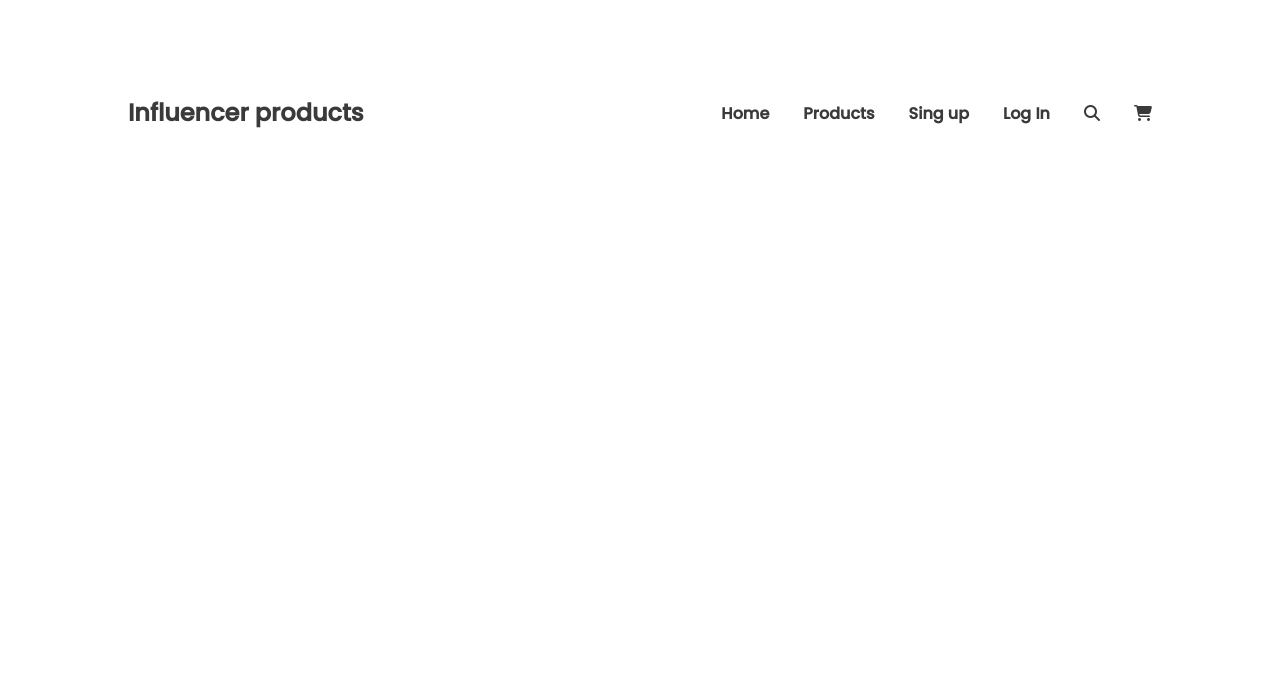
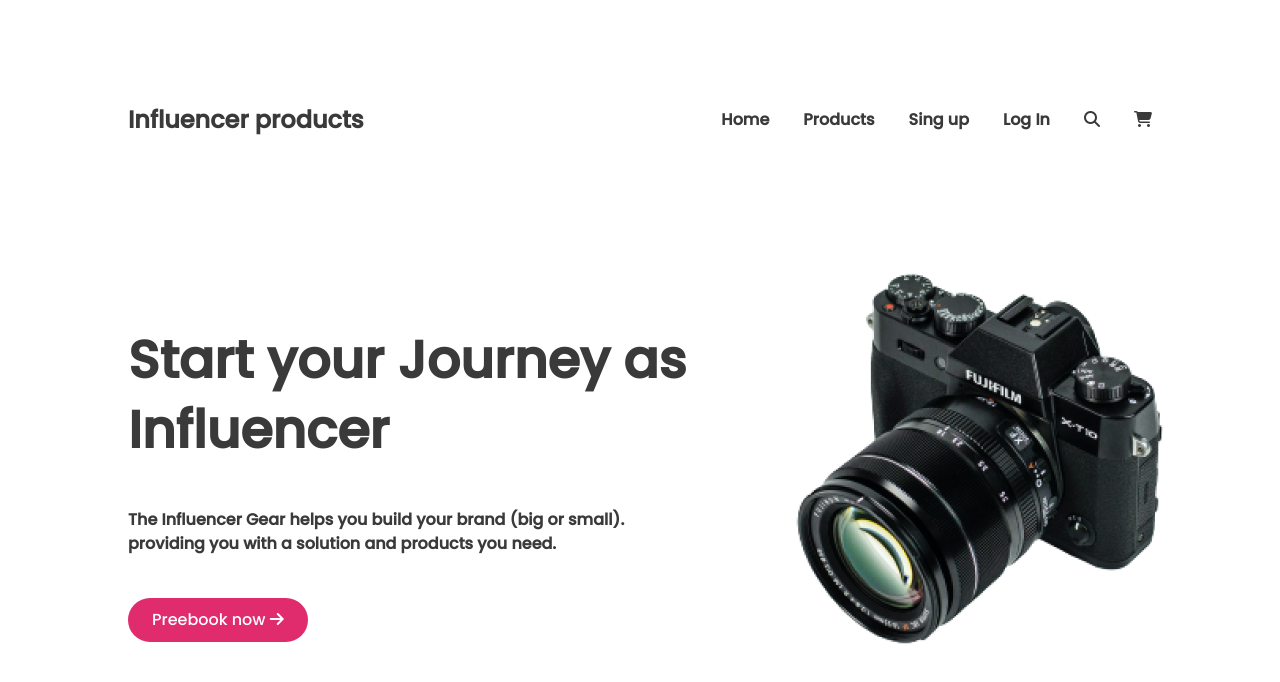
Before and after one commit to MdRakibulIslam404/influencer-gear, a plain HTML site: page index.html in a window 1280 px wide. Drawn offline with Linux system fonts and the light colour scheme.

Commit message:
influencer-section

```diff
--- a/css/style.css
+++ b/css/style.css
@@ -10,6 +10,9 @@
 header
 -------- */
 header{
+  margin: 70px 120px 0px 120px;
+}
+header{
   display: flex;
   align-items: center;
   justify-content: space-between;
@@ -20,7 +23,6 @@
   color: #3A3A3A;
   font-weight: bold;
   font-weight: 700;
-  margin: 87px 0px 0px 120px;
 }
 
 /*------
@@ -28,7 +30,6 @@
  -----*/
 nav ul{
   display: flex;
-  margin: 87px 120px 0px 0px;
 }
 nav ul li{
   list-style: none;
@@ -42,3 +43,54 @@
   font-size: 16px;
   line-height: 24px;
 }
+
+/* ---------
+influencer section
+---------- */
+.influencer-section{
+  margin: 0px 0px 0px 120px;
+}
+.influencer-top{
+  display: flex;
+  justify-content: space-between;
+  align-items: center;
+}
+.influencer-title{
+  width: 80%;
+  height: 270px;
+}
+.influencer-title h1{
+  font-weight: bold;
+  font-size: 52px;
+  line-height: 70px;
+  color: #3A3A3A;
+}
+.influencer-title p{
+  font-weight: 600;
+  font-size: 16px;
+  line-height: 24px;
+  color: #3A3A3A;
+  padding-bottom: 26px;
+}
+.button{
+  color: #FFFFFF;
+  font-size: 16px;
+  text-decoration: none;
+  padding: 10px 24px;
+  background-color: #E02C6D;
+  border-radius: 41px;
+  line-height: 24px;
+  position: absolute;
+  transition: background-color 2s, transform 1s ease;
+}
+.button:hover{
+  background-color: rgb(0, 153, 255);
+  transform: scale(1.1);
+}
+
+.influencer-img{
+  display: flex;
+  justify-content: center;
+  width: 80%;
+  margin-top: 80px;
+}
--- a/index.html
+++ b/index.html
@@ -39,7 +39,23 @@
     main content
 ----------------- -->
     <main>
+        <!-- --------------
+            influencer section
+        --------------- -->
+        <section class="influencer-section">
+            <div class="influencer-top">
+                <div class="influencer-title">
+                    <h1>Start your Journey as Influencer</h1>
+                    <p>The Influencer Gear helps you build your brand (big or small). providing you with a solution and
+                        products you need.</p>
+                    <a class="button" href="">Preebook now <i class="fas fa-arrow-right"></i></a>
+                </div>
 
+                <div class="influencer-img">
+                    <img src="images/main-camera.png" alt="">
+                </div>
+            </div>
+        </section>
     </main>
 
     <!-- ---------
```
